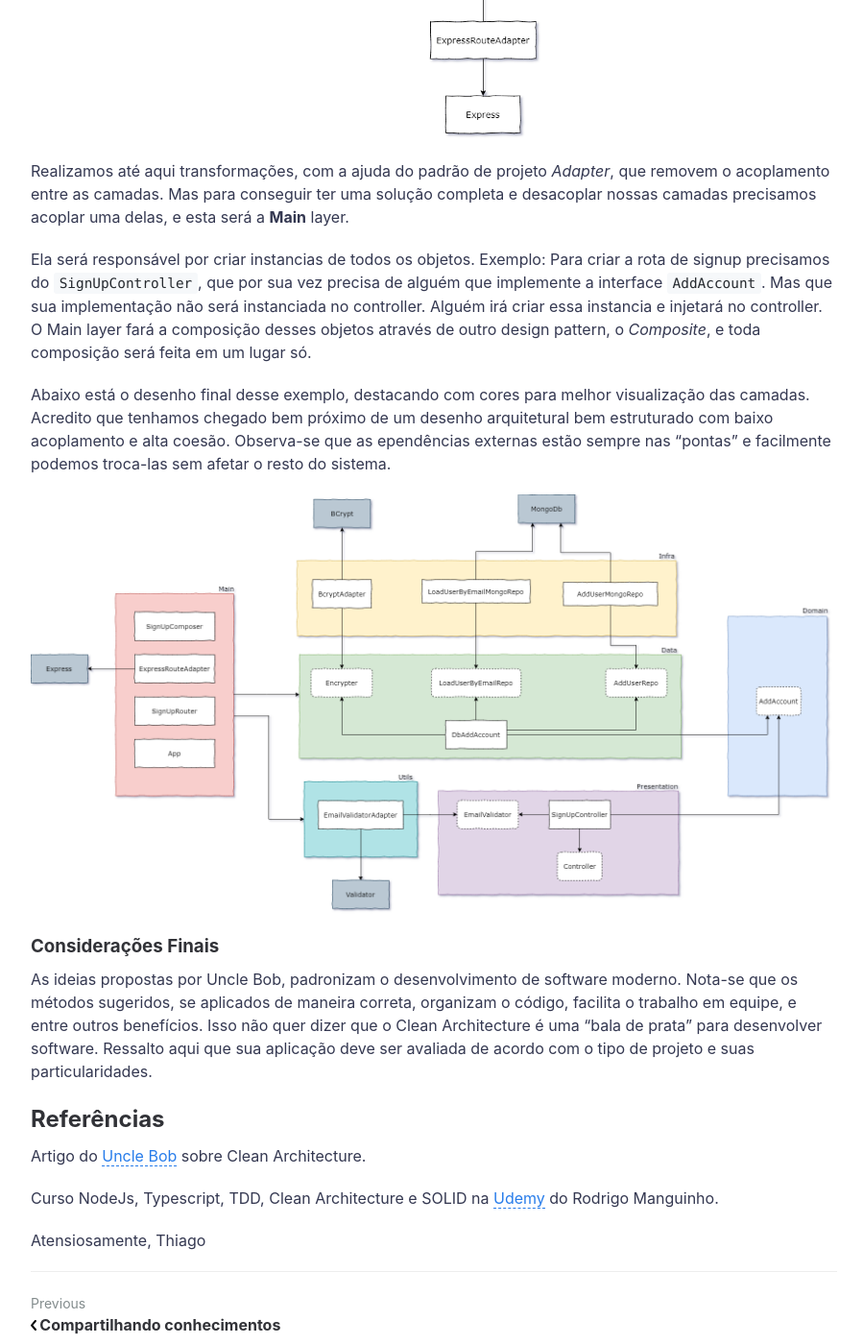
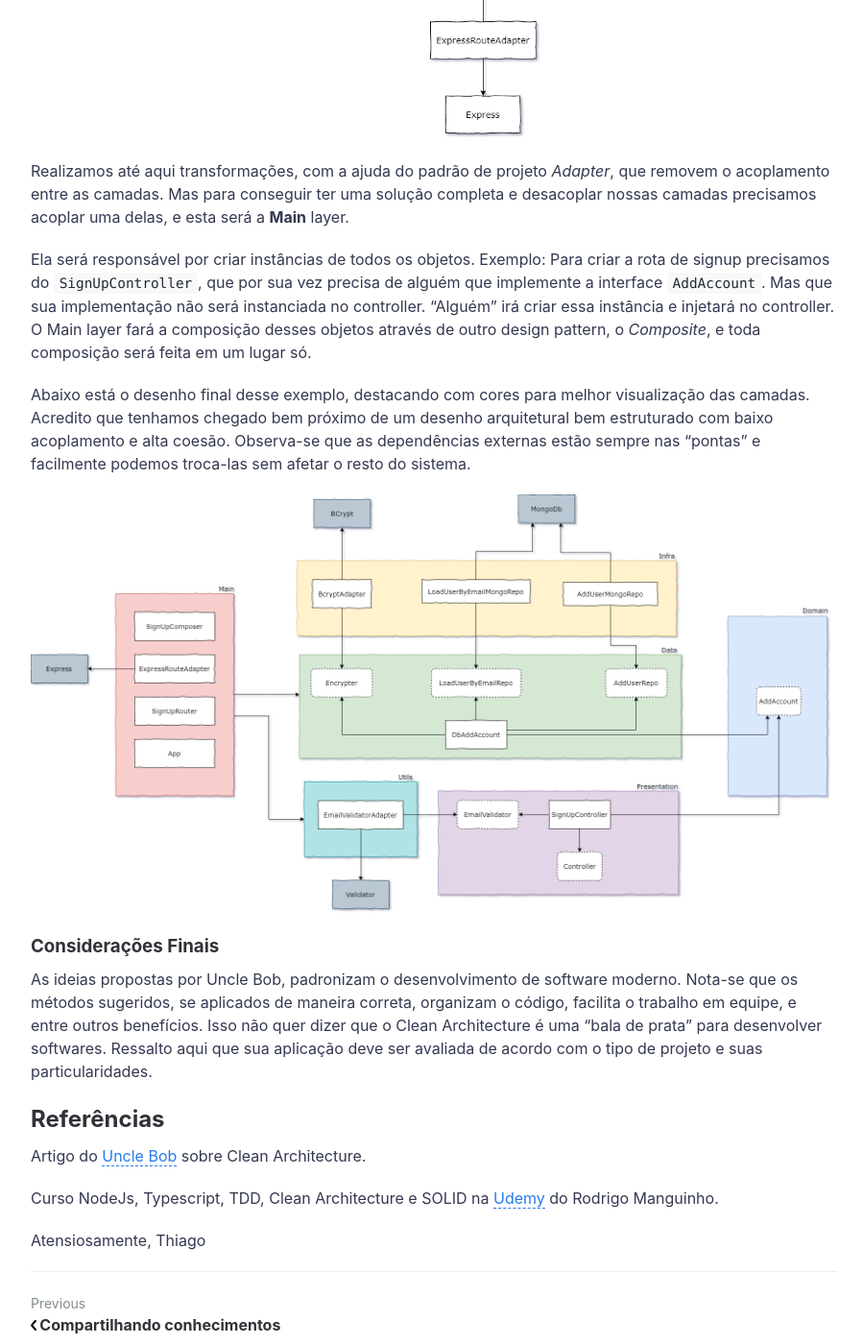
Before and after one commit to thiagosilva95/thiagosilva95.github.io, a Jekyll site: the page built from _posts/2020-06-11-clean-architecture.md, in a window 1280 px wide and 1400 px high, scrolled down 7133 px. Shown: the whole window at 96% size, without its empty margins (188-1087 px from the left). Built offline with Jekyll 4.4.1, drawn with Linux system fonts in a browser that asks for light colours; a script that is not in the unit is left out; comment, search, counter and statistics services are not loaded; some of the changed text lies outside the part shown.

Commit message:
develo clean architecture post

```diff
--- a/_posts/2020-06-11-clean-architecture.md
+++ b/_posts/2020-06-11-clean-architecture.md
@@ -65,7 +65,7 @@ Para isso, podemos criar um adapter entre os dois que terá a tarefa de converte
 
 Também não podemos permitir que o adapter dependa diretamente do `SignUpController`. Devemos fazer com que ele possa adaptar qualquer controlador, assim, criamos uma interface `Controller`, que irá servir como um limite da camada de apresentação para fazer a inversão de dependência
 O adapter precisa de qualquer classe que utilize a interface.
-Com isso a dependência inverteu. Se eu precisar trocar, só altero o adapter
+Com isso a dependência inverteu. Se eu precisar trocar, só altero o adapter.
 
 ![]({{ "assets/img/clean_architecture/05.png" | absolute_url }})
 
@@ -97,16 +97,16 @@ Com isso as bibliotecas de  terceiros estão cada vez mais isoladas, cada vez ma
 
 Realizamos até aqui transformações, com a ajuda do padrão de projeto *Adapter*, que removem o acoplamento entre as camadas. Mas para conseguir ter uma solução completa e desacoplar nossas camadas precisamos acoplar uma delas, e esta será a **Main** layer.
 
-Ela será responsável por criar instancias de todos os objetos. Exemplo: Para criar a rota de signup precisamos do `SignUpController`, que por sua vez precisa de alguém que implemente a interface `AddAccount`. Mas que sua implementação não será instanciada no controller.
-Alguém irá criar essa instancia e injetará no controller. O Main layer fará a composição desses objetos através de outro design pattern, o *Composite*, e toda composição será feita em um lugar só.
+Ela será responsável por criar instâncias de todos os objetos. Exemplo: Para criar a rota de signup precisamos do `SignUpController`, que por sua vez precisa de alguém que implemente a interface `AddAccount`. Mas que sua implementação não será instanciada no controller.
+"Alguém" irá criar essa instância e injetará no controller. O Main layer fará a composição desses objetos através de outro design pattern, o *Composite*, e toda composição será feita em um lugar só.
 
-Abaixo está o desenho final desse exemplo, destacando com cores para melhor visualização das camadas. Acredito que tenhamos chegado bem próximo de um desenho arquitetural bem estruturado com baixo acoplamento e alta coesão. Observa-se que as ependências externas estão sempre nas "pontas" e facilmente podemos troca-las sem afetar o resto do sistema.
+Abaixo está o desenho final desse exemplo, destacando com cores para melhor visualização das camadas. Acredito que tenhamos chegado bem próximo de um desenho arquitetural bem estruturado com baixo acoplamento e alta coesão. Observa-se que as dependências externas estão sempre nas "pontas" e facilmente podemos troca-las sem afetar o resto do sistema.
 
 ![]({{ "assets/img/clean_architecture/final.png" | absolute_url }})
 
 ### Considerações Finais
 As ideias propostas por Uncle Bob, padronizam o desenvolvimento de software moderno.
-Nota-se que os métodos sugeridos, se aplicados de maneira correta, organizam o código, facilita o trabalho em equipe, e entre outros benefícios. Isso não quer dizer que o Clean Architecture é uma "bala de prata" para desenvolver software. Ressalto aqui que sua aplicação deve ser avaliada de acordo com o tipo de projeto e suas particularidades.
+Nota-se que os métodos sugeridos, se aplicados de maneira correta, organizam o código, facilita o trabalho em equipe, e entre outros benefícios. Isso não quer dizer que o Clean Architecture é uma "bala de prata" para desenvolver softwares. Ressalto aqui que sua aplicação deve ser avaliada de acordo com o tipo de projeto e suas particularidades.
 
 ## Referências
 
```
Also changed, not shown: other parts of _posts/2020-06-11-clean-architecture.md (+7 -7 lines).
